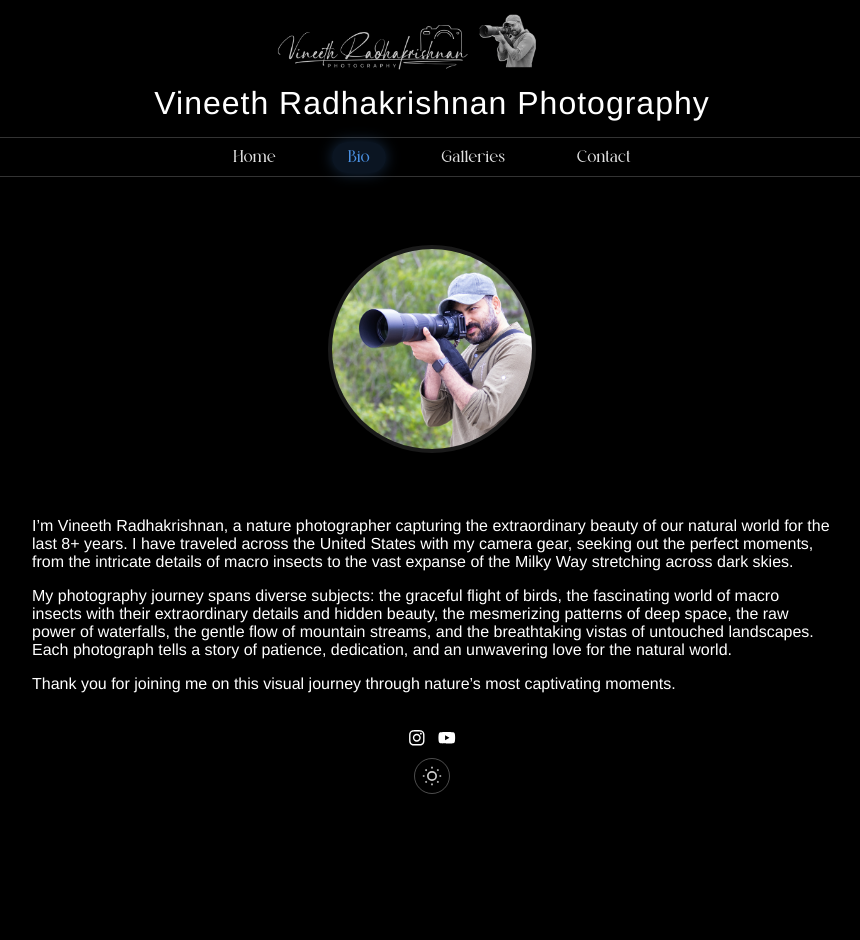
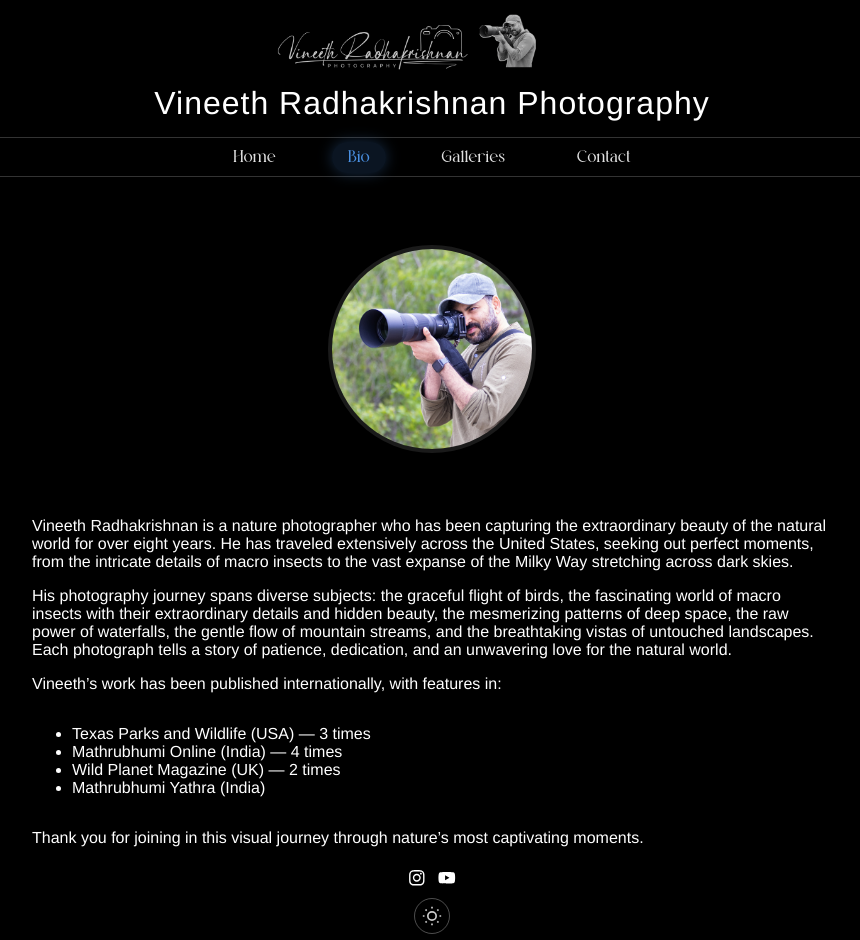
Before and after one commit to vinikrish/vineeth-photography, a React (Create React App) app: page /bio in a window 1280 px wide. Shown: the whole page, without its empty margins (208-1068 px from the left). Before the commit the page ends 800 px from the top, so only its background shows below. Built offline with nearby package versions, Linux system fonts and the light colour scheme.

Commit message:
Update Bio page content with new copy and publications

```diff
--- a/src/pages/About.js
+++ b/src/pages/About.js
@@ -19,13 +19,22 @@ function About() {
 
       <div className="contact-description centered-text">
         <p>
-          I’m Vineeth Radhakrishnan, a nature photographer capturing the extraordinary beauty of our natural world for the last 8+ years. I have traveled across the United States with my camera gear, seeking out the perfect moments, from the intricate details of macro insects to the vast expanse of the Milky Way stretching across dark skies.
+          Vineeth Radhakrishnan is a nature photographer who has been capturing the extraordinary beauty of the natural world for over eight years. He has traveled extensively across the United States, seeking out perfect moments, from the intricate details of macro insects to the vast expanse of the Milky Way stretching across dark skies.
         </p>
         <p>
-          My photography journey spans diverse subjects: the graceful flight of birds, the fascinating world of macro insects with their extraordinary details and hidden beauty, the mesmerizing patterns of deep space, the raw power of waterfalls, the gentle flow of mountain streams, and the breathtaking vistas of untouched landscapes. Each photograph tells a story of patience, dedication, and an unwavering love for the natural world.
+          His photography journey spans diverse subjects: the graceful flight of birds, the fascinating world of macro insects with their extraordinary details and hidden beauty, the mesmerizing patterns of deep space, the raw power of waterfalls, the gentle flow of mountain streams, and the breathtaking vistas of untouched landscapes. Each photograph tells a story of patience, dedication, and an unwavering love for the natural world.
         </p>
+
+        <p>Vineeth’s work has been published internationally, with features in:</p>
+        <ul style={{ textAlign: 'left', display: 'inline-block' }}>
+          <li>Texas Parks and Wildlife (USA) — 3 times</li>
+          <li>Mathrubhumi Online (India) — 4 times</li>
+          <li>Wild Planet Magazine (UK) — 2 times</li>
+          <li>Mathrubhumi Yathra (India)</li>
+        </ul>
+
         <p>
-          Thank you for joining me on this visual journey through nature’s most captivating moments.
+          Thank you for joining in this visual journey through nature’s most captivating moments.
         </p>
       </div>
     </div>
```
